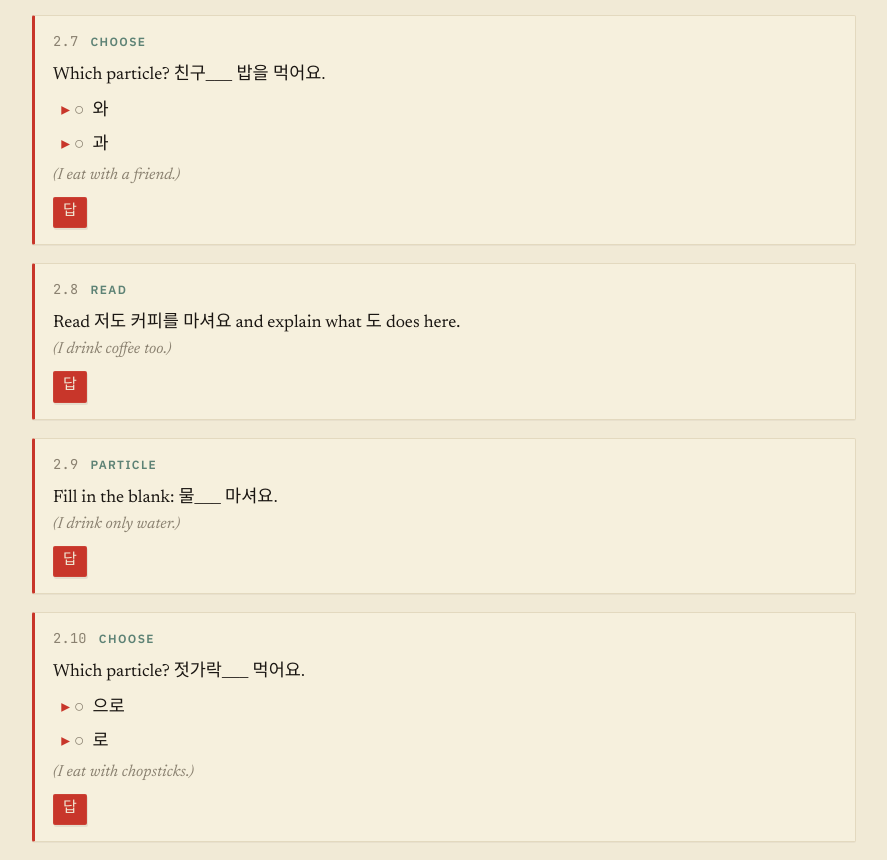
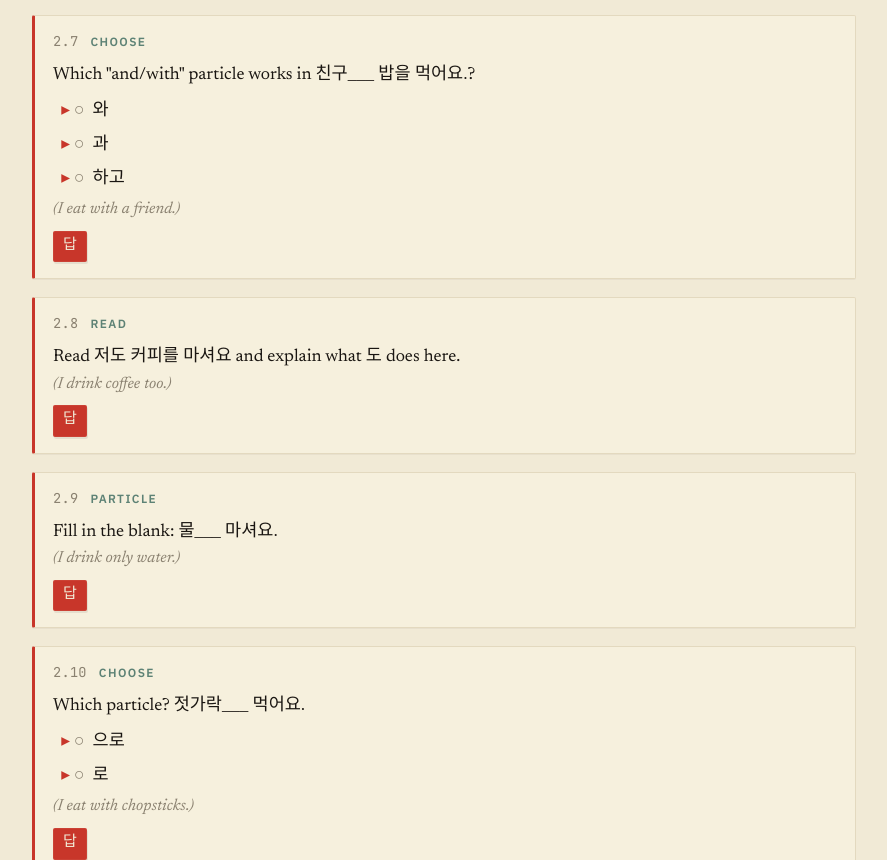
Before and after one commit to mikersays/korean-cheat-sheet, a plain HTML site: page exercises.html in a window 1280 px wide. Shown: the part 4323-5183 px from the top of the page, without its empty margins (356-1243 px from the left). Drawn offline with Linux system fonts and the light colour scheme; a web font is replaced by a local one.

Commit message:
Cover 하고 particle in §02 ex-2-7
The plan groups 와/과/하고 as one of the 13 required particles. The original card
only compared 와 vs 과; expand it to include 하고 and explain that 하고 is the
casual equivalent of 와/과.

Co-Authored-By: Claude Opus 4.7 (1M context) <noreply@anthropic.com>

```diff
--- a/exercises.html
+++ b/exercises.html
@@ -1074,12 +1074,12 @@
 
   <div class="ex" id="ex-2-7">
     <div class="ex-head"><span class="ex-num">2.7</span><span class="ex-type">choose</span></div>
-    <div class="ex-prompt">Which particle? <span class="ko">친구___ 밥을 먹어요.</span>
-      <ul class="ex-choices"><li>와</li><li>과</li></ul>
+    <div class="ex-prompt">Which "and/with" particle works in <span class="ko">친구___ 밥을 먹어요.</span>?
+      <ul class="ex-choices"><li>와</li><li>과</li><li>하고</li></ul>
       <span class="en">(I eat with a friend.)</span>
     </div>
     <details class="ex-answer"><summary aria-label="Reveal answer">답</summary>
-      <div class="ex-solution"><span class="ko">와</span> — "with/and" particle. <span class="ko">친구</span> ends in a vowel, so 와 not 과.</div>
+      <div class="ex-solution"><span class="ko">와</span> or <span class="ko">하고</span> both work. <span class="ko">친구</span> ends in a vowel, so 와 (not 과). <span class="ko">하고</span> is the spoken/casual equivalent — no 받침 distinction, attaches to any noun.</div>
     </details>
   </div>
 
```
